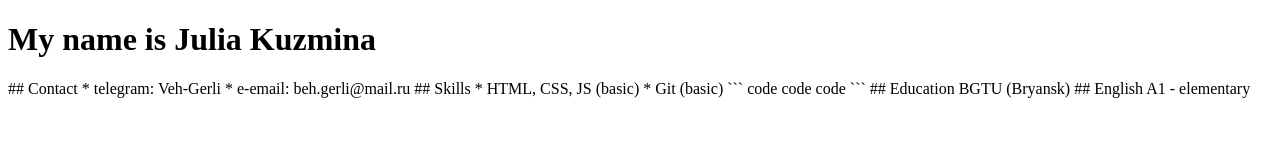
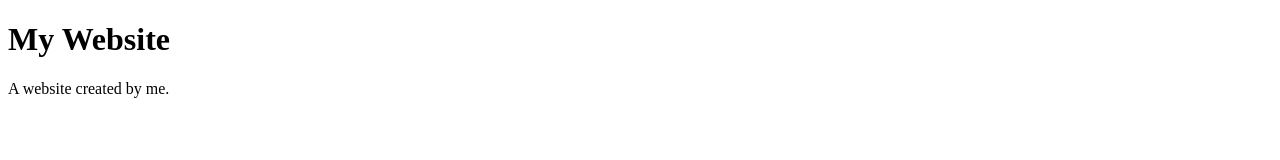
Before and after one commit to Veh-Gerli/rsschool-cv, a plain HTML site: page index.html in a window 1280 px wide. Drawn offline with Linux system fonts and the light colour scheme.

Commit message:
fix: correct file

````diff
--- a/index.html
+++ b/index.html
@@ -1,26 +1,14 @@
 <!DOCTYPE html>
 <html lang="en">
 <head>
+<title>Page Title</title>
 <meta charset="UTF-8">
 <meta name="viewport" content="width=device-width, initial-scale=1">
-      <title>My CV</title>
 </head>
 <body>
-    <h1>My name is Julia Kuzmina</h1>
-## Contact
-* telegram: Veh-Gerli
-* e-email: beh.gerli@mail.ru
-## Skills
-* HTML, CSS, JS (basic)
-* Git (basic)
-```
-code code code
-```
-## Education
-BGTU (Bryansk)
 
-## English
-A1 - elementary
+<h1>My Website</h1>
+<p>A website created by me.</p>
 
 </body>
 </html>
````
Lines whose indentation alone changed are shown as unchanged.
